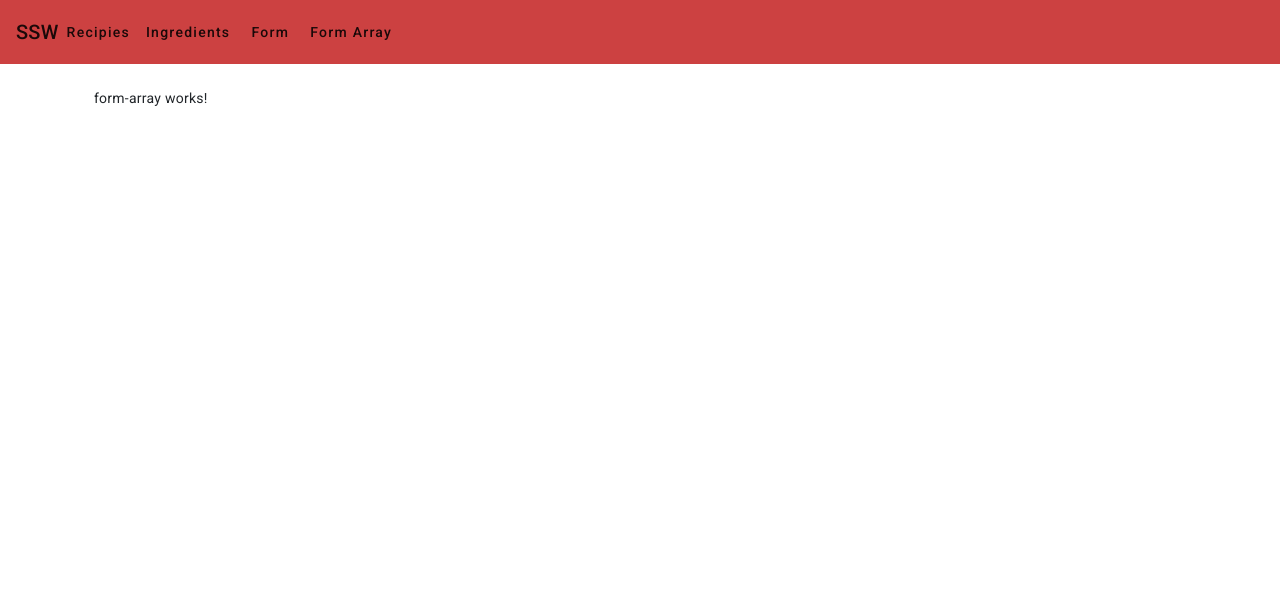
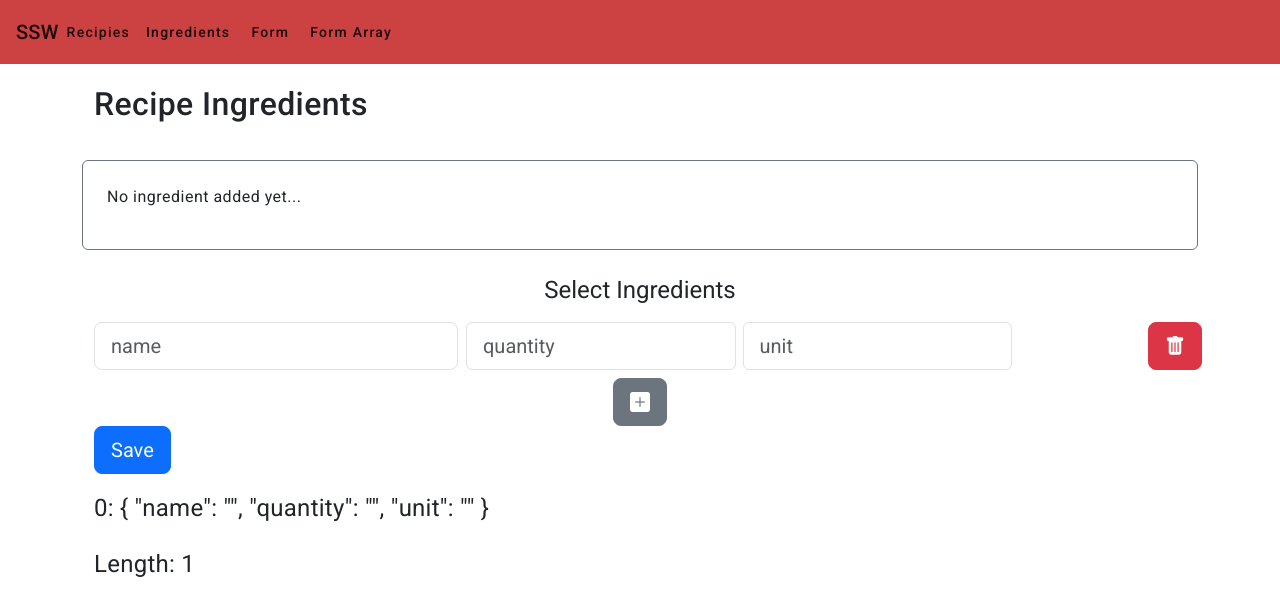
Before and after one commit to babakamyljanovssw/angular-learning, an Angular app in the folder reactive-forms-app/: page /formarray in a window 1280 px wide. Shown: the top 616 px of the page. Built offline with nearby package versions, Linux system fonts and the light colour scheme.

Commit message:
formarray usage example

```diff
--- a/reactive-forms-app/src/app/form-array/form-array.component.html
+++ b/reactive-forms-app/src/app/form-array/form-array.component.html
@@ -1 +1,55 @@
-<p>form-array works!</p>
+<div class="row">
+    <h2 class="fs-2">Recipe Ingredients</h2>
+    <div class="col-12 rounded border border-secondary p-4 mt-4" *ngIf="recipeIngredients.length > 0; else empty">
+        <ul class="list-group" *ngFor="let item of recipeIngredients">
+            <li class="list-group-item fs-4">{{item.quantity}} {{item.unit}} {{item.name}}</li>
+        </ul>
+    </div>
+    <ng-template #empty>
+        <div class="col-12 rounded border border-secondary p-4 mt-4">
+            <h4>No ingredient added yet...</h4>
+        </div>
+    </ng-template>
+</div>
+
+<form [formGroup]="selectIngredientsForm" (ngSubmit)="onSubmit()">
+    <div class="row mb-2 mt-4">
+        <h1 class="text-center">Select Ingredients</h1>
+        <div formArrayName="recipeIngredients" *ngFor="let ing of  getRecipeIngredientsArray().controls; let i=index">
+            <div [formGroupName]="i" class="mb-2">
+                <div class="d-flex justify-content-between align-items-center gap-2">
+                    <div class="col-4">
+                        <input type="text" class="form-control form-control-lg" formControlName="name" placeholder="name">
+                    </div>
+                    <div class="col-6">
+                        <div class="input-group gap-2">
+                            <input type="text" class="form-control form-control-lg rounded" formControlName="quantity" placeholder="quantity">
+                            <input type="text" class="form-control form-control-lg rounded" formControlName="unit" placeholder="unit">
+                        </div>
+                    </div>
+                    <div class="col-2 text-end">
+                        <button class="btn btn-danger btn-lg" type="button" (click)="removeAt(i)"><i class="bi bi-trash-fill"></i></button>
+                    </div>
+                </div>
+            </div>
+        </div>
+        <div class="col-12 text-center">
+            <button class="btn btn-secondary btn-lg" type="button" (click)="pushToArray()">
+                <i class="bi bi-plus-square-fill"></i>
+            </button>
+        </div>
+
+        <div class="col-12">
+            <button class="btn btn-primary btn-lg" type="submit">Save</button>
+        </div>
+    </div>
+
+    <div class="row mt-4">
+        <div class="col-12" *ngFor="let ing of getRecipeIngredientsArray().controls; let i=index">
+            <p class="fs-4">{{i}}: {{ getRecipeIngredientsArray().value[i] | json }}</p>
+        </div>
+        <div class="col-12 mt-4">
+            <p class="fs-4">Length: {{getRecipeIngredientsArray().length}}</p>
+        </div>
+    </div>
+</form>
--- a/reactive-forms-app/src/app/form-array/form-array.component.ts
+++ b/reactive-forms-app/src/app/form-array/form-array.component.ts
@@ -1,4 +1,11 @@
 import { Component } from '@angular/core';
+import { FormBuilder, FormArray, FormGroup } from '@angular/forms';
+
+interface RecipeIngredient {
+  name: string,
+  quantity: string,
+  unit: string
+}
 
 @Component({
   selector: 'app-form-array',
@@ -6,5 +13,47 @@ import { Component } from '@angular/core';
   styleUrls: ['./form-array.component.css']
 })
 export class FormArrayComponent {
+  recipeIngredients: RecipeIngredient[] = [];
+  selectIngredientsForm: FormGroup;
 
+  constructor(private fb: FormBuilder) {
+    this.selectIngredientsForm = this.fb.group({
+      recipeIngredients: this.fb.array([
+        this.buildFormGroup()
+      ])
+    });
+  }
+
+  buildFormGroup(): FormGroup {
+    return this.fb.group({
+      name: this.fb.control(''),
+      quantity: this.fb.control(''),
+      unit: this.fb.control(''),
+    });
+  }
+
+  getRecipeIngredientsArray(): FormArray {
+    return this.selectIngredientsForm.get('recipeIngredients') as FormArray;
+  }
+
+  // add formGroup to FormArray
+  pushToArray() {
+    const recipeIngredients = this.getRecipeIngredientsArray();
+    recipeIngredients.push(this.buildFormGroup());
+  }
+
+  // remove formGroup at given index from FormArray
+  removeAt(i: number) {
+    const recipeIngredients = this.getRecipeIngredientsArray();
+    recipeIngredients.removeAt(i);
+  }
+
+  onSubmit() {
+    const formData = this.getRecipeIngredientsArray().value;
+    this.recipeIngredients = [];
+    for (let index = 0; index < formData.length; index++) {
+      this.recipeIngredients.push(formData[index]);
+    }
+    console.log(this.recipeIngredients);
+  }
 }
```
